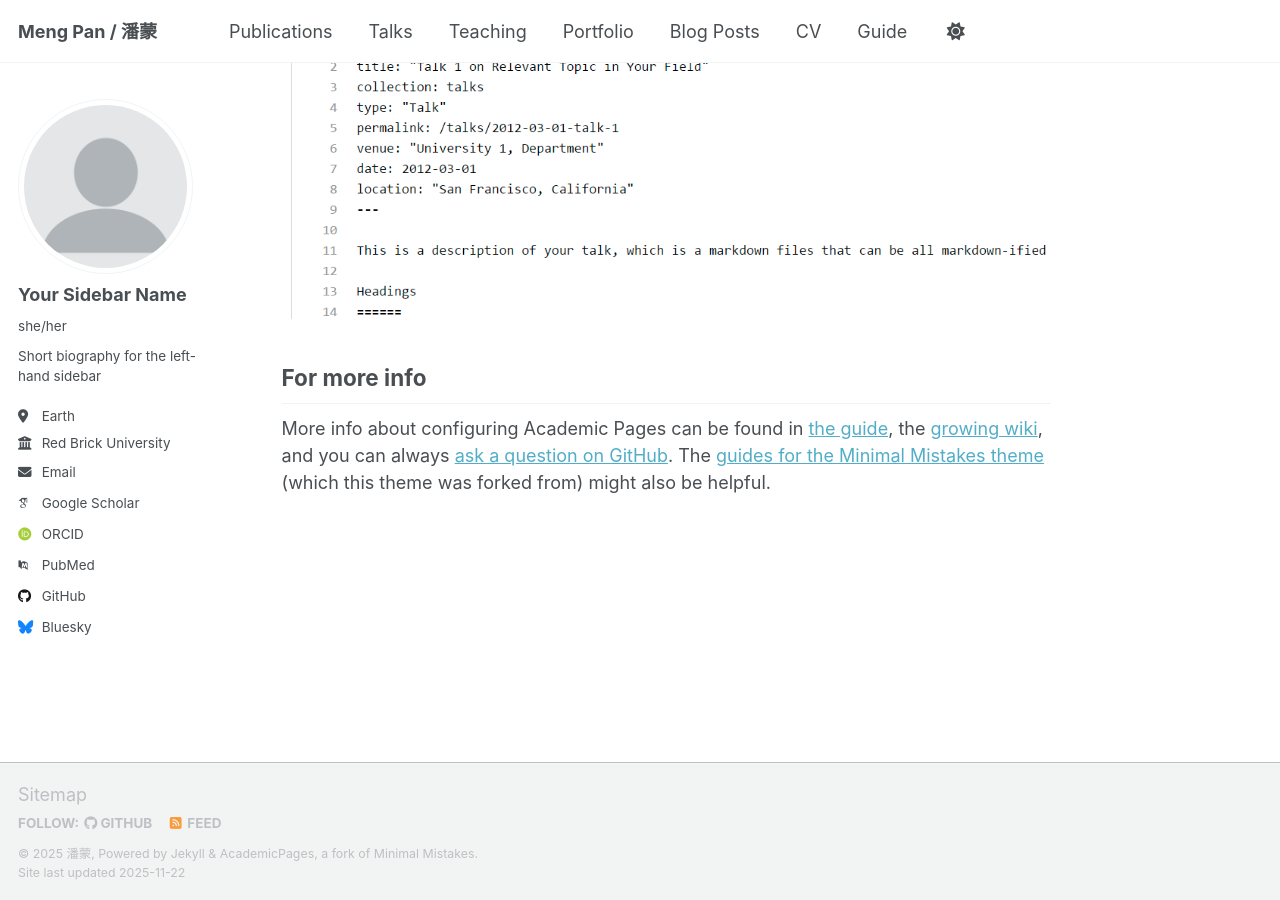
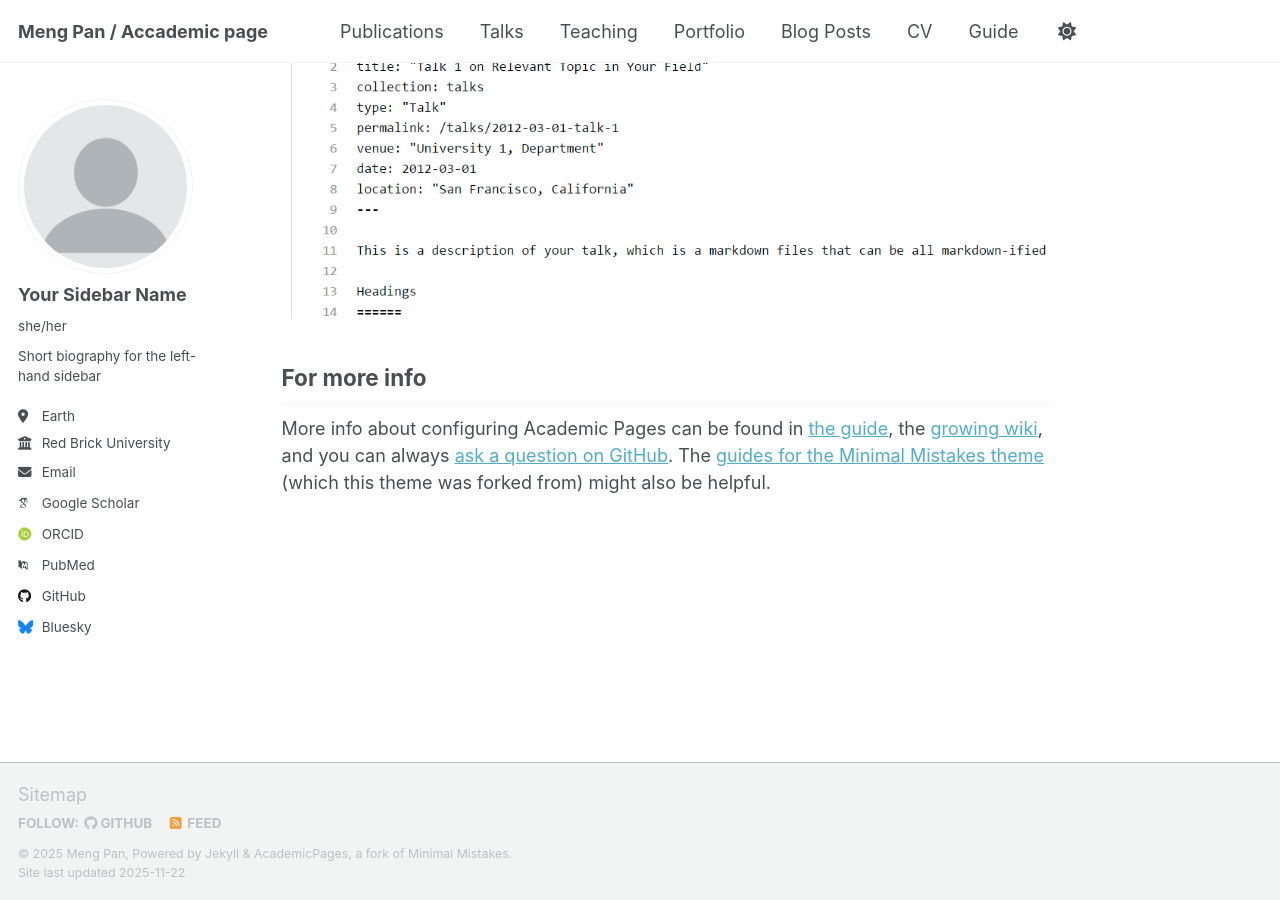
Before and after one commit to MengPan-chem/meng_academicpages.github.io, a Jekyll site: the page built from _pages/about.md, in a window 1280 px wide and 900 px high, scrolled down 2880 px. Built offline with Jekyll 4.4.1, drawn with Linux system fonts in a browser that asks for light colours; some web fonts are replaced; a script that is not in the unit is left out; part of the change alters nothing that is shown.

Commit message:
Update _config.yml

```diff
--- a/_config.yml
+++ b/_config.yml
@@ -5,18 +5,17 @@
 # For technical reasons, this file is *NOT* reloaded automatically when you use
 # `jekyll serve -l -H localhost`. If you change this file, please restart the
 # server process.
-
-# Basic Site Settings
 locale                   : "en-US"
 site_theme               : "default" # Currently available options are "default", "air"
-title                    : "Meng Pan / 潘蒙"
 title_separator          : "-"
-name                     : &name "潘蒙"
-description              : &description "Your Name's academic portfolio"   # Update this with a general description of your site, this is the default if not overridden by a page
-url                      : https://meng_academicpages.github.io # The base hostname & protocol for your site e.g. "https://[your GitHub username].github.io",
-                                                           # or if you already have some other page hosted on Github then use "https://[your GitHub username].github.io/[Your Repo Name]"
+title                    : Meng Pan / Accademic page
+title_separator          : "-"
+name                     : &name "Meng Pan"
+description              : &description "personal description"
+url                      : https://MengPan-chem.github.io/meng_academicpages.github.io # the base hostname & protocol for your site e.g. "https://[your GitHub username].github.io"
 baseurl                  : "" # the subpath of your site, e.g. "/blog"
-repository               : "mengpan-chem/meng_academicpages.github.io"
+repository               : "sgwcode/sgw_academic.github.io"
+
 
 # Site Author - The following control what appear as part of the author content on the side bar.
 #               If a field is blank the icon and link will not appear, otherwise it will be shown.
```
